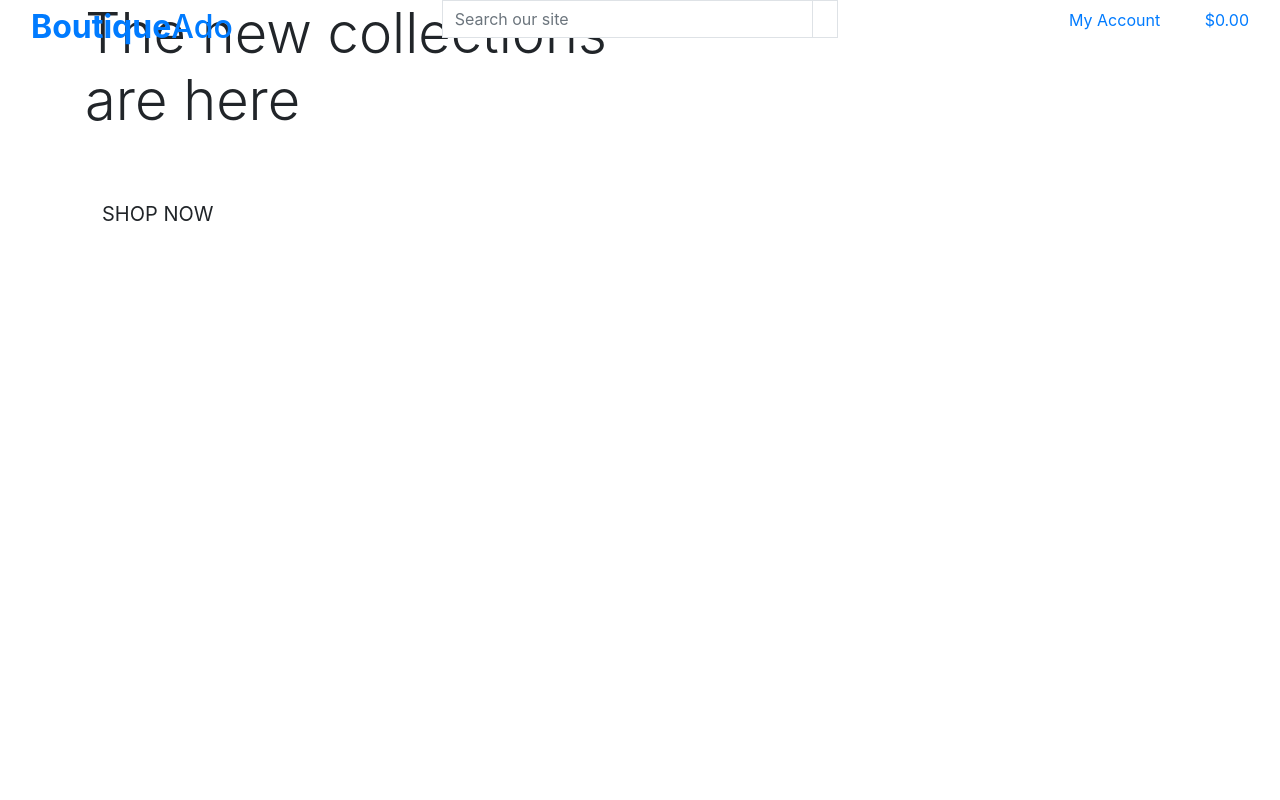
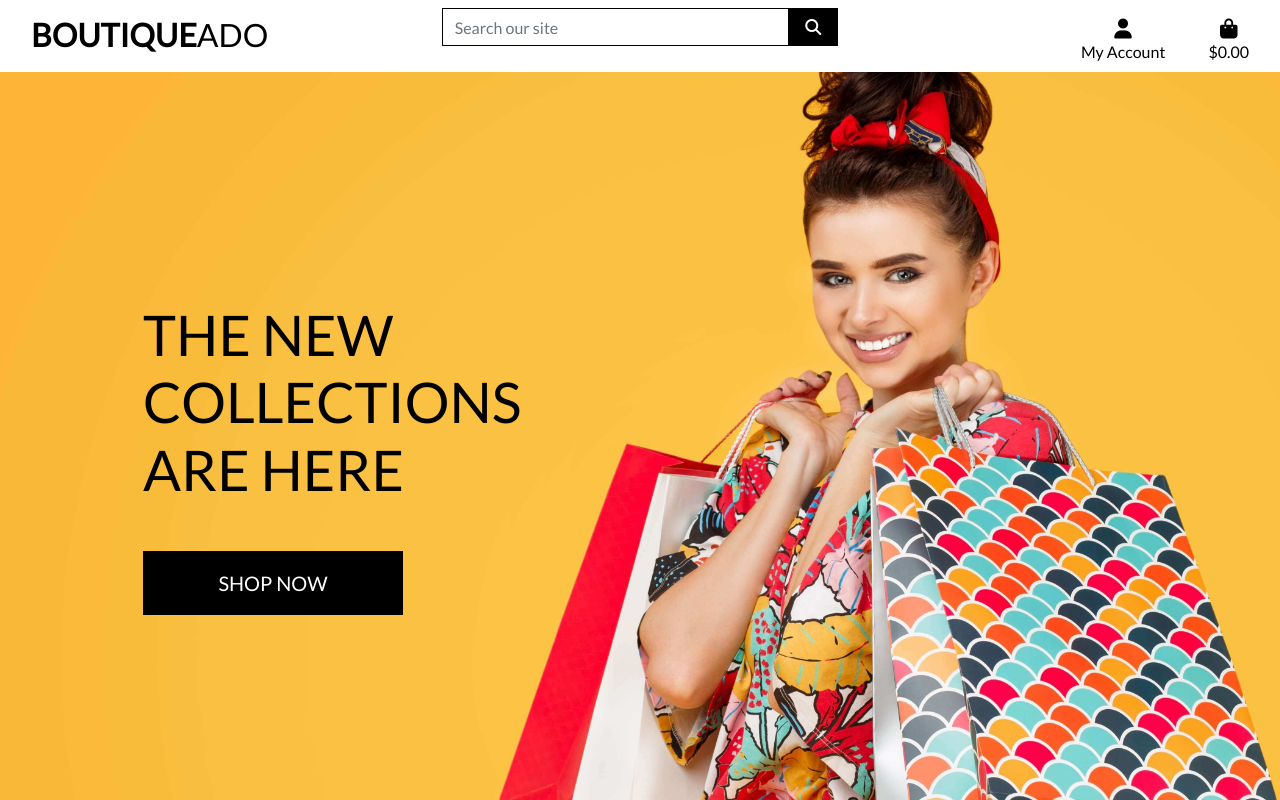
Before and after one commit to Balkaneros91/boutique_ado, a Django app: page / in a window 1280 px wide. Run offline with Django 3.2, Linux system fonts and the light colour scheme; some libraries are stand-ins or nearby versions.

Commit message:
Homepage header and CSS complete

```diff
--- a/boutique_ado/settings.py
+++ b/boutique_ado/settings.py
@@ -151,6 +151,10 @@ USE_TZ = True
 # https://docs.djangoproject.com/en/3.2/howto/static-files/
 
 STATIC_URL = '/static/'
+STATICFILES_DIRS = (os.path.join(BASE_DIR, 'static'),)  # TUPLE
+
+MEDIA_URL = '/media/'
+MEDIA_ROUTE = os.path.join(BASE_DIR, 'media')
 
 # Default primary key field type
 # https://docs.djangoproject.com/en/3.2/ref/settings/#default-auto-field
--- a/boutique_ado/urls.py
+++ b/boutique_ado/urls.py
@@ -15,9 +15,11 @@ Including another URLconf
 """
 from django.contrib import admin
 from django.urls import path, include
+from django.conf import settings
+from django.conf.urls.static import static
 
 urlpatterns = [
     path('admin/', admin.site.urls),
     path('accounts/', include('allauth.urls')),
     path('', include('home.urls')),
-]
+] + static(settings.MEDIA_URL, document_root=settings.MEDIA_ROOT)
--- /dev/null
+++ b/static/css/base.css
@@ -0,0 +1,81 @@
+html {
+    height: 100%;
+}
+
+body {
+    background: url('/media/homepage_background_cropped.jpg') no-repeat center center fixed;
+    background-size: cover;
+    height: calc(100vh - 164px);
+    color: #555;
+    font-family: 'Lato';
+}
+
+/* from Bulma */
+.icon {
+    align-items: center;
+    display: inline-flex;
+    justify-content: center;
+    height: 1.5rem;
+    width: 1.5rem;
+}
+
+.logo-font {
+    text-transform: uppercase;
+}
+
+.main-logo-link {
+    width: fit-content;
+}
+
+.shop-now-button {
+    background: black;
+    color: white;
+    min-width: 260px;
+}
+
+.btn-black {
+    background: black;
+    color: white;
+}
+
+.shop-now-button:hover,
+.shop-now-button:active,
+.shop-now-button:focus,
+.btn-black:hover,
+.btn-black:active,
+.btn-black:focus {
+    background: #222;
+    color: white;
+}
+
+.text-black {
+    color: #000 !important;
+}
+
+.border-black {
+    border: 1px solid black !important;
+}
+
+/* -------------------------------- Media Queries */
+
+/* Slightly larger container on xl screens */
+@media (min-width: 1200px) {
+    .container {
+        max-width: 80%;
+    }
+}
+
+/* fixed top navbar only on medium and up */
+@media (min-width: 992px) {
+    .fixed-top-desktop-only {
+        position: fixed;
+        top: 0;
+        right: 0;
+        left: 0;
+        z-index: 1030;
+    }
+
+    .header-container {
+        padding-top: 164px;
+    }
+}
--- a/templates/base.html
+++ b/templates/base.html
@@ -17,14 +17,15 @@
     {% block corecss %}
     <link rel="stylesheet" href="https://cdn.jsdelivr.net/npm/bootstrap@4.4.1/dist/css/bootstrap.min.css"
         integrity="sha384-Vkoo8x4CGsO3+Hhxv8T/Q5PaXtkKtu6ug5TOeNV6gBiFeWPGFN9MuhOf23Q9Ifjh" crossorigin="anonymous">
-    <!-- <script src="https://cdn.jsdelivr.net/npm/jquery@3.5.1/dist/jquery.min.js"
-        integrity="sha256-9/aliU8dGd2tb6OSsuzixeV4y/faTqgFtohetphbbj0=" crossorigin="anonymous"></script> -->
+    <link rel="stylesheet" href="https://fonts.googleapis.com/css2?family=Lato&display=swap">
+    <link rel="stylesheet" href="{% static 'css/base.css' %}">
     {% endblock %}
 
     {% block extra_css %}
     {% endblock %}
 
     {% block corejs %}
+    <script src="https://kit.fontawesome.com/58d92d93b9.js" crossorigin="anonymous"></script>
     <script src="https://code.jquery.com/jquery-3.4.1.slim.min.js"
         integrity="sha384-J6qa4849blE2+poT4WnyKhv5vZF5SrPo0iEjwBvKU7imGFAV0wwj1yYfoRSJoZ+n"
         crossorigin="anonymous"></script>
@@ -45,7 +46,7 @@
 <body>
 
     <header class="container-fluid fixed-top">
-        <div class="row">
+        <div id="topnav" class="row bg-white pt-lg-2 d-none d-lg-flex">
             <div class="col-12 col-lg-4 my-auto-py-1 py-lg-0 text-center text-lg-left">
                 <a href="{% url 'home' %}" class="nav-link main-logo-link">
                     <h2 class="logo-font text-black my-0"><strong>Boutique</strong>Ado</h2>
```
Also changed, not shown: media/homepage_background_cropped.jpg (added).
